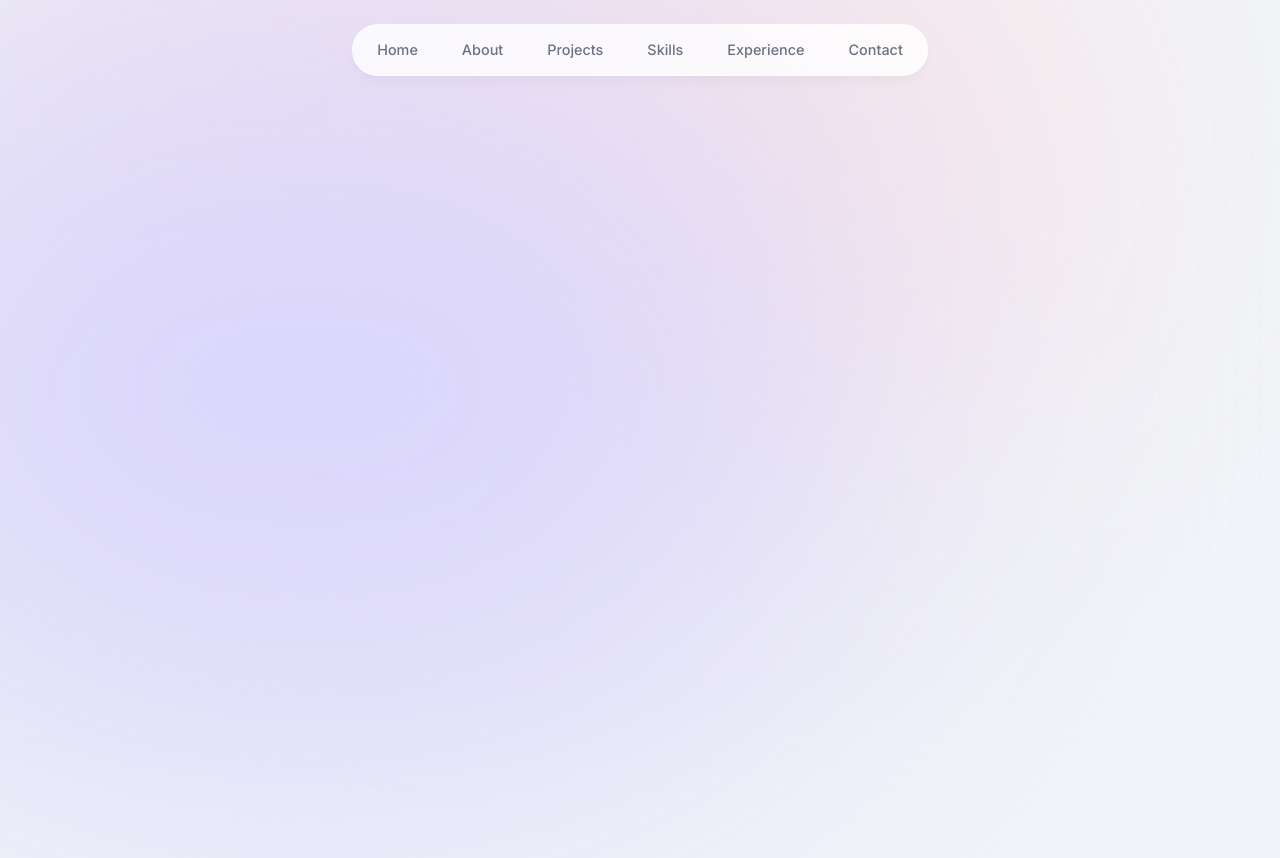
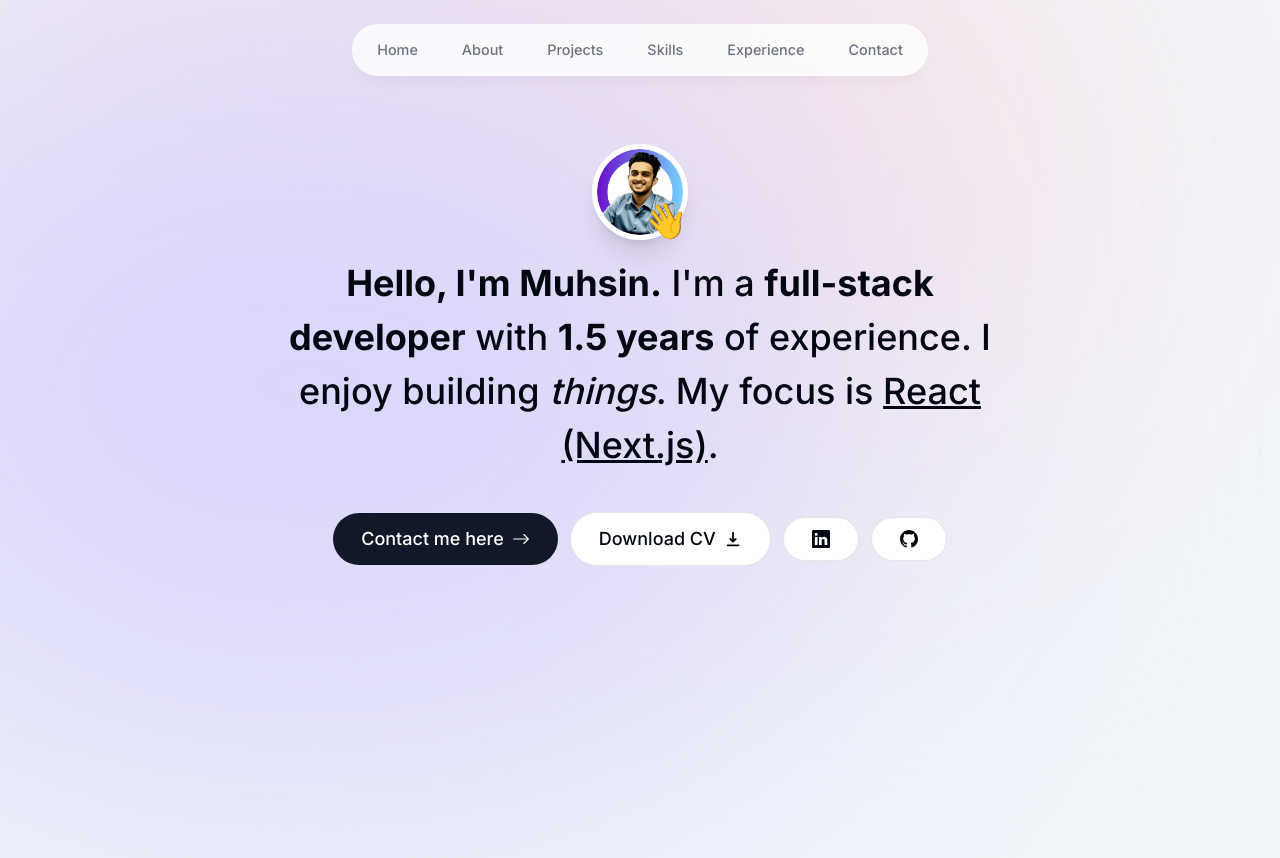
Before and after one commit to Muhsin-42/muhsin-portfolio-nextjs, a Next.js app: page / in a window 1280 px wide. Shown: the top 858 px of the page. Built offline with nearby package versions, Linux system fonts and the light colour scheme.

Commit message:
Intro Section Done

```diff
--- a/src/app/layout.tsx
+++ b/src/app/layout.tsx
@@ -2,7 +2,7 @@ import type { Metadata } from "next";
 import { Inter } from "next/font/google";
 import "./globals.css";
 import React from "react";
-import Header from "@/components/header";
+import Navbar from "@/components/Navbar";
 
 const inter = Inter({ subsets: ["latin"] });
 
@@ -30,11 +30,11 @@ export default function RootLayout({
   return (
     <html lang="en">
       <body
-        className={`${inter.className} h-[5000px] bg-slate-100 text-gray-950`}
+        className={`${inter.className} h-[5000px] bg-slate-100 pt-28 text-gray-950 sm:pt-36`}
       >
         <div className="absolute right-[11rem] top-[-6rem] -z-10 size-[31.25rem] rounded-full bg-[#fbe2e3] blur-[10rem] sm:w-[68.75rem]"></div>
         <div className="absolute left-[-35rem] top-[-1rem] -z-10 size-[50rem] rounded-full bg-[#dbd7fb] blur-[10rem] sm:w-[68.75rem] md:left-[-33rem] lg:left-[-28rem] xl:left-[-15rem] 2xl:left-[-5rem]"></div>
-        <Header />
+        <Navbar />
         {children}
       </body>
     </html>
--- a/src/app/page.tsx
+++ b/src/app/page.tsx
@@ -1,3 +1,9 @@
+import Intro from "@/components/Intro";
+
 export default function Home() {
-  return <main className=""></main>;
+  return (
+    <main className="flex flex-col items-center px-4">
+      <Intro />
+    </main>
+  );
 }
--- /dev/null
+++ b/src/components/Intro.tsx
@@ -0,0 +1,100 @@
+"use client";
+import Image from "next/image";
+import React from "react";
+import { motion } from "framer-motion";
+import Link from "next/link";
+import { BsArrowRight, BsGithub, BsLinkedin } from "react-icons/bs";
+import { HiDownload } from "react-icons/hi";
+
+const Intro = () => {
+  return (
+    <section className="mb-28 max-w-[50rem]">
+      <div className="flex items-center justify-center">
+        <div className="relative">
+          <motion.div
+            initial={{ opacity: 0, scale: 0 }}
+            animate={{ opacity: 1, scale: 1 }}
+            transition={{
+              type: "tween",
+              duration: 0.2,
+            }}
+          >
+            <Image
+              src={"/dp2.webp"}
+              alt="Muhsin A Nissar"
+              width={"200"}
+              height={"200"}
+              quality={"95"}
+              priority={true}
+              className="size-24 rounded-full border-[0.35rem] border-white object-cover shadow-xl"
+            />
+          </motion.div>
+          <motion.span
+            initial={{ opacity: 0, scale: 0 }}
+            animate={{ opacity: 1, scale: 1 }}
+            transition={{
+              type: "spring",
+              stiffness: 125,
+              delay: 0.1,
+              duration: 0.7,
+            }}
+            className="absolute bottom-0 right-0 text-4xl"
+          >
+            👋
+          </motion.span>
+        </div>
+      </div>
+      <motion.p
+        className="mb-10 mt-4 px-4 text-center text-2xl font-medium !leading-[1.5] sm:text-4xl"
+        initial={{ opacity: 0, y: 100 }}
+        animate={{ opacity: 1, y: 0 }}
+      >
+        <span className="font-bold">{"Hello, I'm Muhsin."}</span>
+        {` I'm a `}
+        <span className="font-bold">full-stack developer</span> with{" "}
+        <span className="font-bold">1.5 years</span> of experience. I enjoy
+        building <span className="italic">things</span>. My focus is{" "}
+        <span className="underline">React (Next.js)</span>.
+      </motion.p>
+
+      <motion.div
+        className="flex flex-col items-center justify-center gap-3 px-4 text-lg font-medium sm:flex-row"
+        initial={{ opacity: 0, y: 100 }}
+        animate={{ opacity: 1, y: 0 }}
+        transition={{
+          delay: 0.1,
+        }}
+      >
+        <Link href={"#contact"} className="btn-primary group">
+          Contact me here
+          <BsArrowRight className="transition group-hover:translate-x-1" />
+        </Link>
+        <Link
+          href={"/resume.pdf"}
+          target="_blank"
+          className="btn-secondary group"
+          download
+        >
+          Download CV
+          <HiDownload className="transition group-hover:translate-y-1" />
+        </Link>
+        <Link
+          href={"https://www.linkedin.com/in/muhsin-a-nissar/"}
+          target="_blank"
+          className="btn-secondary group"
+        >
+          <BsLinkedin className="" />
+        </Link>
+        <Link
+          href={"https://github.com/Muhsin-42"}
+          target="_blank"
+          className="btn-secondary"
+        >
+          <BsGithub />
+        </Link>
+      </motion.div>
+    </section>
+  );
+};
+
+export default Intro;
--- a/src/components/header.tsx
+++ b/src/components/Navbar.tsx
@@ -4,7 +4,7 @@ import { motion } from "framer-motion";
 import Link from "next/link";
 import React from "react";
 
-const Header = () => {
+const Navbar = () => {
   return (
     <header className="relative z-[999]">
       <motion.div
@@ -35,4 +35,4 @@ const Header = () => {
   );
 };
 
-export default Header;
+export default Navbar;
```
